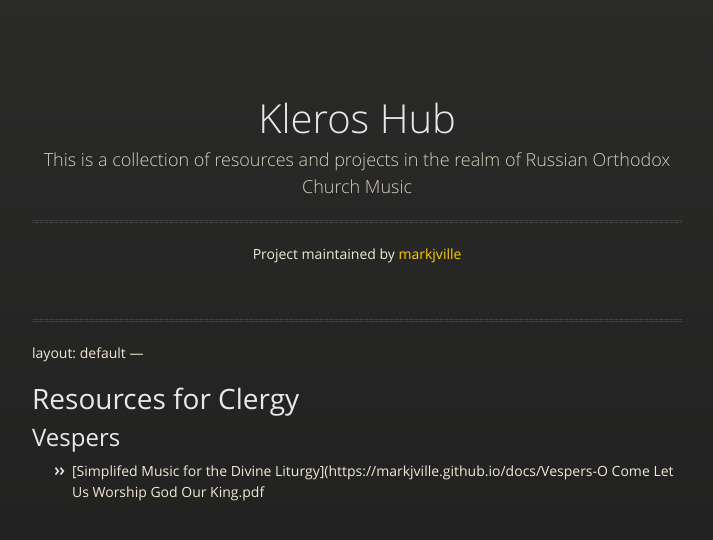
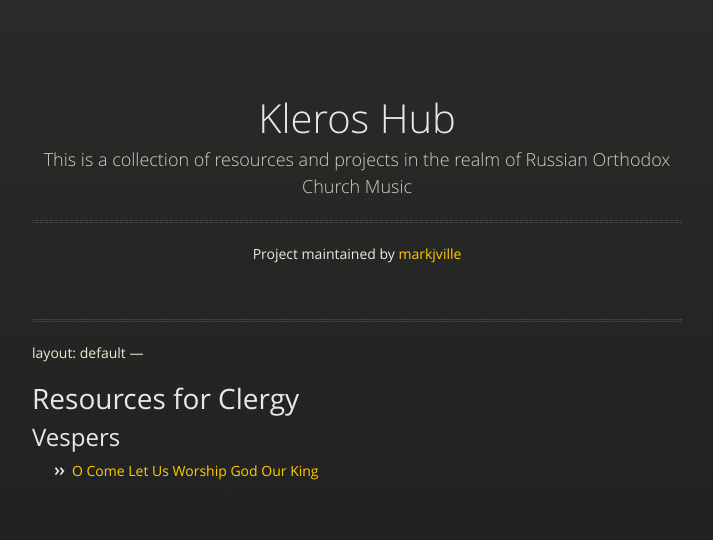
Before and after one commit to markjville/markjville.github.io, a Jekyll site: the page built from clergy-resources.md, in a window 1280 px wide. Shown: the top 540 px of the page, without its empty margins (283-996 px from the left). Built offline with Jekyll 4.4.1, drawn with Linux system fonts in a browser that asks for light colours; our own code applies the rules of GitHub Pages for plain Markdown files.

Commit message:
Update clergy-resources.md

```diff
--- a/clergy-resources.md
+++ b/clergy-resources.md
@@ -6,4 +6,4 @@ layout: default
 # Resources for Clergy
 
 ## Vespers
-- [Simplifed Music for the Divine Liturgy](https://markjville.github.io/docs/Vespers-O Come Let Us Worship God Our King.pdf
+- [O Come Let Us Worship God Our King](https://markjville.github.io/docs/Vespers-O Come Let Us Worship God Our King.pdf)
```
